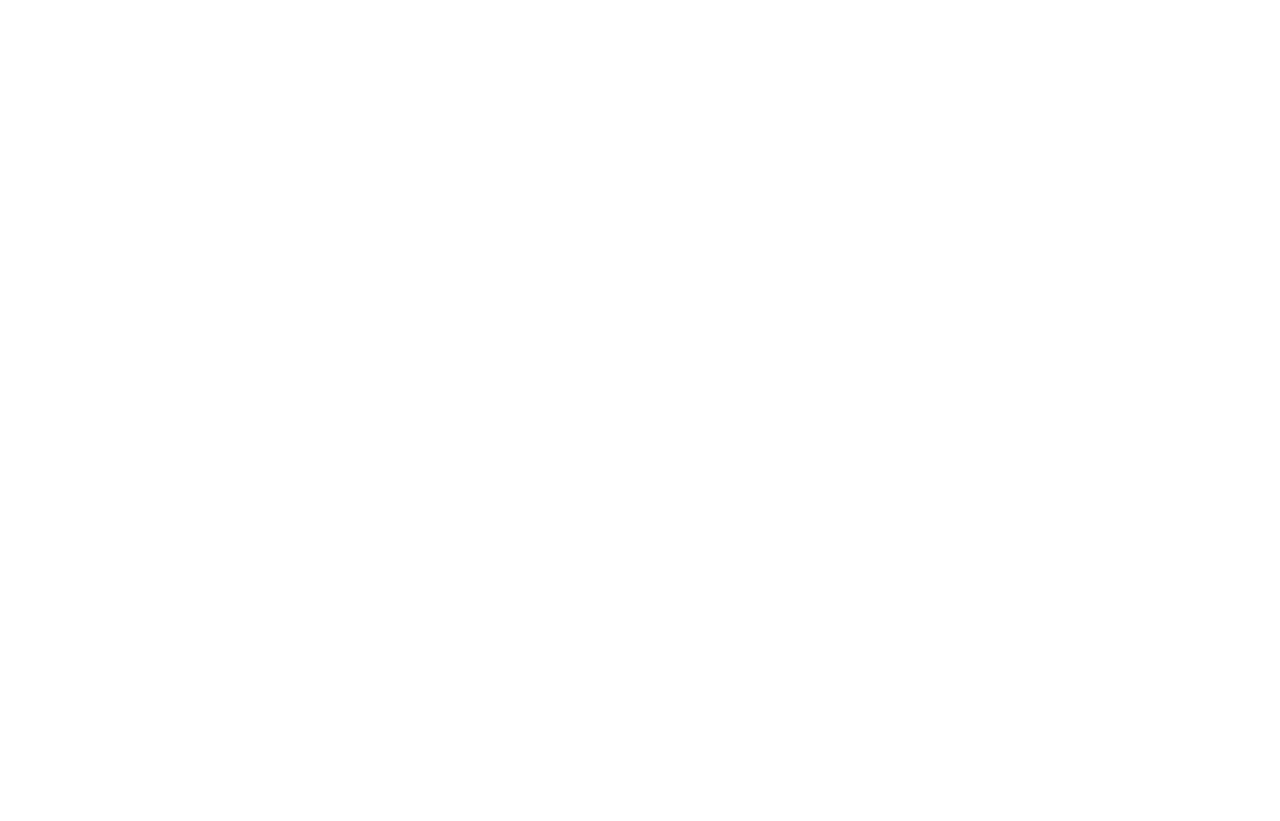
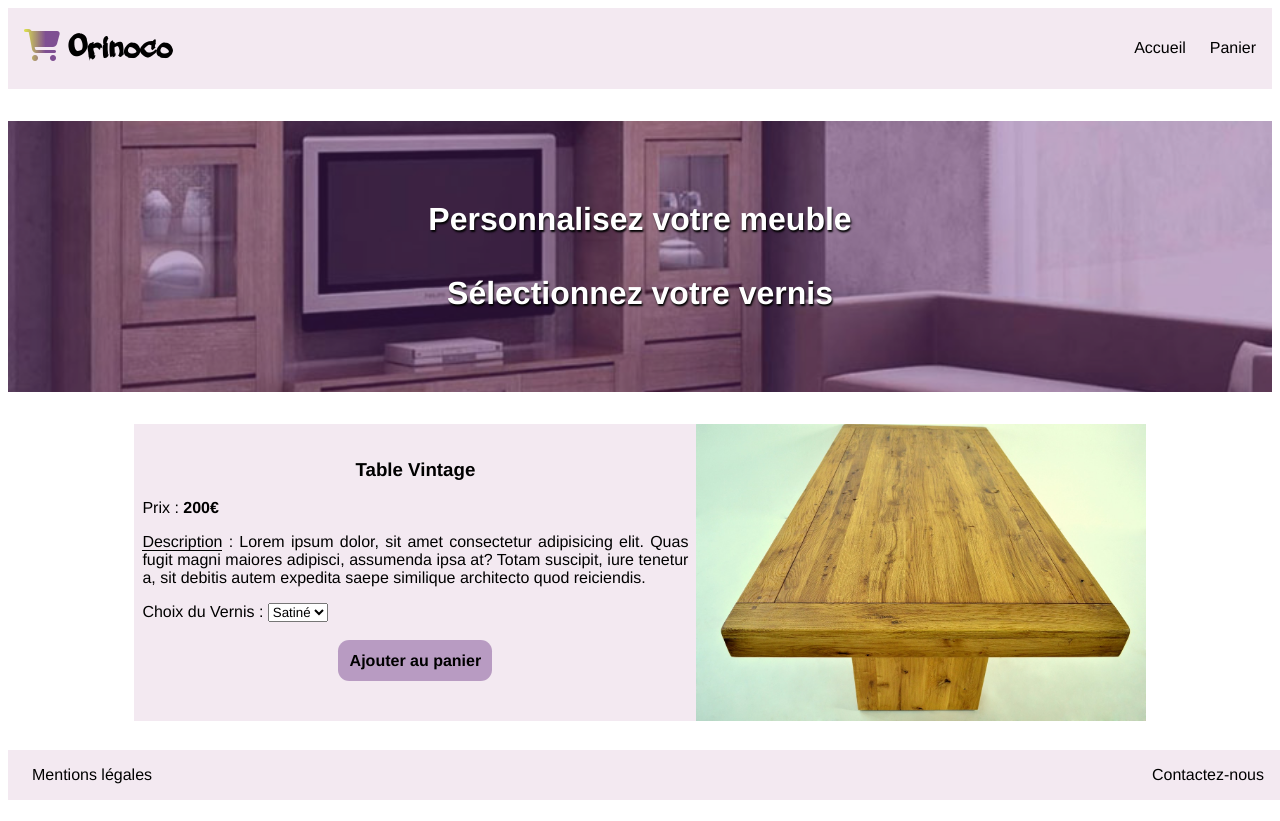
Before and after one commit to Maxime-DW/orinoco, a website: page oak_2.html in a window 1280 px wide. Before the commit the page ends 800 px from the top, so only its background shows below. Drawn offline with Linux system fonts and the light colour scheme.

Commit message:
Réalisation des pages produits oak_2 + oak_3 + oak_4 + oak_5

```diff
--- a/oak_2.html
+++ b/oak_2.html
@@ -0,0 +1,59 @@
+<!DOCTYPE html>
+<html lang="fr">
+    <head>
+        <meta charset="UTF-8">
+        <meta name="viewport" content="width=device-width, initial-scale=1.0">
+        <meta name="description" content="Orinoco - Site spécialisé dans la vente de meubles en chêne massif">
+        <title>Orinoco - Table Vintage</title>
+        <link rel="stylesheet" href="./style.css">
+    </head>
+
+    <body>
+        <header>
+            <div>
+                <h1><i class="fas fa-shopping-cart"></i>Orinoco</h1>
+            </div>
+            <nav>
+                <ul>
+                    <li><a href="index.html">Accueil</a></li>
+                    <li><a href="#">Panier</a></li>
+                </ul>
+            </nav>
+        </header>
+
+        <section class="background">
+            <h2>Personnalisez votre meuble<br><br>
+                Sélectionnez votre vernis</h2>
+        </section>
+
+        <main>
+            <section>
+                <div>
+                    <h3>Table Vintage</h3>
+                    <p>Prix : <strong>200€</strong></p>
+                    <p><em>Description</em> : Lorem ipsum dolor, sit amet consectetur adipisicing elit. Quas fugit magni maiores adipisci, assumenda ipsa at? Totam suscipit, iure tenetur a, sit debitis autem expedita saepe similique architecto quod reiciendis.</p>
+                    <form method="POST" action="traitement.php">
+                        <p>
+                            <label for="vernis">Choix du Vernis :</label>
+                            <select name="vernis" id="vernis">
+                                <option value="satine">Satiné</option>
+                                <option value="mat">Mat</option>
+                            </select><br><br>
+                            <button type="submit"><strong>Ajouter au panier</strong></button>
+                        </p>
+                    </form>
+                </div>
+                <div class="oak">
+                    <img src="./public/img/oak_2.jpg" alt="Table vintage">
+                </div>
+            </section>
+        </main>
+
+        <footer>
+            <p><a href="#" target="_blank">Mentions légales</a></p>
+            <p><a href="mailto:orinoco@name.com">Contactez-nous</a></p>
+        </footer>
+
+        <script src="https://kit.fontawesome.com/4ac43557e1.js" crossorigin="anonymous"></script>
+    </body>
+</html>
--- a/style.css
+++ b/style.css
@@ -11,7 +11,7 @@
 }
 
 
-/* PAGE D'ACCUEIL */
+/* TEMPLATE */
 
 * {
     font-family: Helvetica, Arial, sans-serif;
@@ -103,8 +103,6 @@ em {
     border-bottom: 1.5px solid black;
 }
 
-/* PAGES PRODUITS */
-
 
 
 @media (min-width: 768px) {
```
Also changed, not shown: index.html (+7 -7 lines), oak_1.html (+3 -3 lines), oak_3.html (+59 -0 lines), oak_4.html (+59 -0 lines), oak_5.html (+59 -0 lines).
